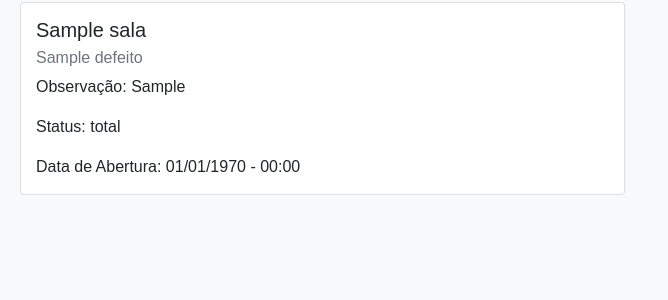
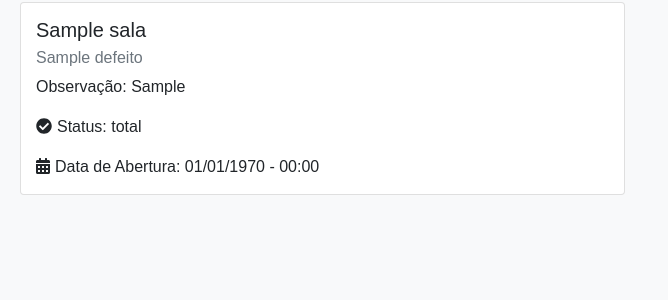
Before and after one commit to sinedweb23/gtims, a PHP site: page /manutencao/painel_chamados.php in a window 1280 px wide. Shown: the part 392-692 px from the top of the page, without its empty margins (0-668 px from the left). Run offline with PHP 8.4, Linux system fonts and the light colour scheme; tables that the repository leaves empty or names only in its code hold one stand-in row (values such as "Sample post"); some libraries are stand-ins or nearby versions.

Commit message:
painel chamados

```diff
--- a/manutencao/painel_chamados.php
+++ b/manutencao/painel_chamados.php
@@ -6,6 +6,8 @@
     <title>Painel de Chamados</title>
     <!-- Incluindo Bootstrap CSS -->
     <link rel="stylesheet" href="https://stackpath.bootstrapcdn.com/bootstrap/4.5.2/css/bootstrap.min.css">
+    <!-- Incluindo Font Awesome -->
+    <link rel="stylesheet" href="https://cdnjs.cloudflare.com/ajax/libs/font-awesome/5.15.3/css/all.min.css">
     <!-- Estilos CSS customizados -->
     <link rel="icon" type="image/png" href="logo.png">
 
@@ -45,6 +47,9 @@
         }
         .card-reprovado {
             background-color: #e6ccff;
+        }
+        .icon {
+            margin-right: 5px;
         }
     </style>
 </head>
@@ -160,13 +165,13 @@
                     echo '<h5 class="card-title">' . $row['nome_sala'] . '</h5>';
                     echo '<h6 class="card-subtitle mb-2 text-muted">' . $row['nome_defeito'] . '</h6>';
                     echo '<p class="card-text">Observação: ' . $row['observacao'] . '</p>';
-                    echo '<p class="card-text">Status: ' . $row['status'] . '</p>';
-                    echo '<p class="card-text">Data de Abertura: ' . $data_abertura . '</p>';
+                    echo '<p class="card-text"><i class="fas fa-check-circle icon"></i>Status: ' . $row['status'] . '</p>';
+                    echo '<p class="card-text"><i class="fas fa-calendar-alt icon"></i>Data de Abertura: ' . $data_abertura . '</p>';
                     if ($row['status'] == 'Fechado') {
-                        echo '<p class="card-text">Solução: ' . $row['solucao_requisicoes'] . '</p>';
-                        echo '<p class="card-text">Data de Fechamento: ' . $data_fechamento . '</p>';
+                        echo '<p class="card-text"><i class="fas fa-check icon"></i>Solução: ' . $row['solucao_requisicoes'] . '</p>';
+                        echo '<p class="card-text"><i class="fas fa-calendar-alt icon"></i>Data de Fechamento: ' . $data_fechamento . '</p>';
                     } elseif ($row['status'] == 'Aguardando Material') {
-                        echo '<p class="card-text">Requisições: ' . $row['solucao_requisicoes'] . '</p>';
+                        echo '<p class="card-text"><i class="fas fa-box icon"></i>Requisições: ' . $row['solucao_requisicoes'] . '</p>';
                     }
                     echo '</div>';
                     echo '</div>';
@@ -184,6 +189,7 @@
     <!-- Incluindo Bootstrap JS e jQuery -->
     <script src="https://code.jquery.com/jquery-3.5.1.slim.min.js"></script>
     <script src="https://cdn.jsdelivr.net/npm/@popperjs/core@1.16.1/dist/umd/popper.min.js"></script>
-    <script src="https://stackpath.bootstrapcdn.com/bootstrap/4.5.2/js/bootstrap.min.js"></script>
+    <script src="https://stackpath.amazonaws.com/bootstrap/4.5.2/js/bootstrap.min.js"></script>
+    <script src="https://cdnjs.cloudflare.com/ajax/libs/font-awesome/5.15.3/js/all.min.js"></script>
 </body>
 </html>
```
